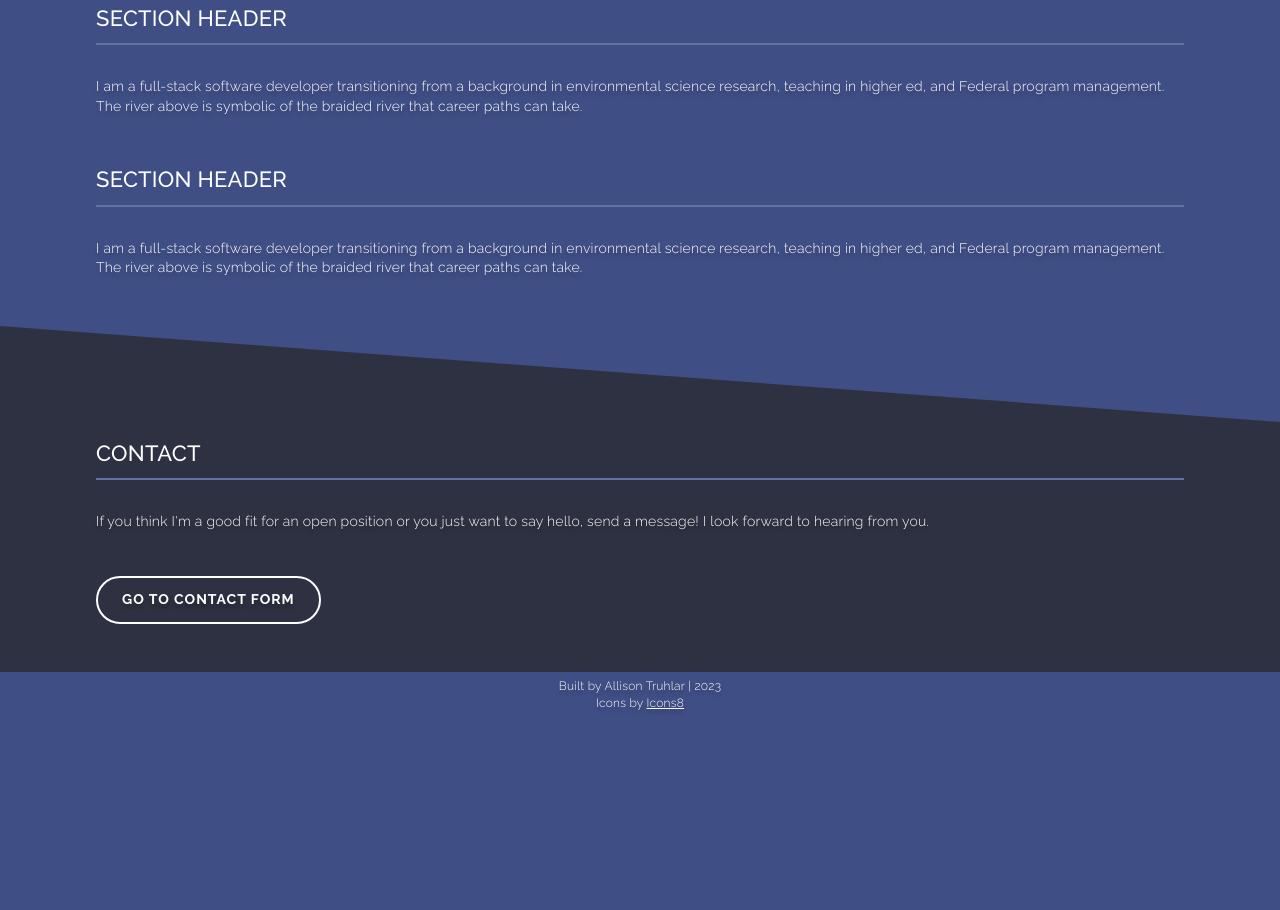
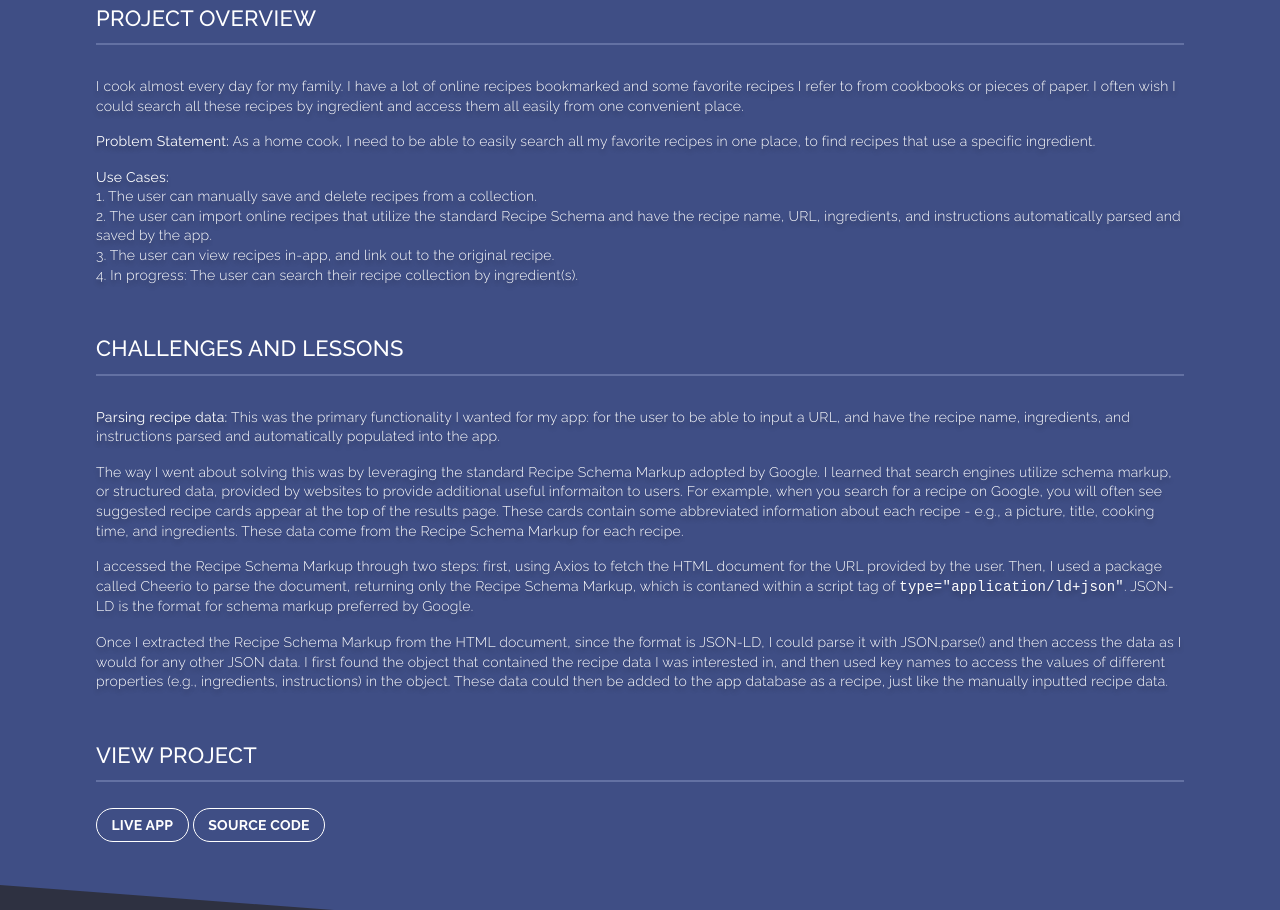
Before and after one commit to allison-truhlar/new-portfolio, a plain HTML site: page projects/recipe-keeper.html in a window 1280 px wide. Shown: the part 1230-2140 px from the top of the page. Before the commit the page ends 1948 px from the top, so only its background shows below. Drawn offline with Linux system fonts and the light colour scheme.

Commit message:
Adding content to recipe-keeper page; project page styling

```diff
--- a/css/main.css
+++ b/css/main.css
@@ -196,7 +196,7 @@ header .display-container{
   background: url("/assets/img/edited-river-pic.png");
   background-size: cover;
   background-repeat: no-repeat;
-  background-position: top;
+  background-position: 0% 75%;
   margin: 0;
 }
 
@@ -516,6 +516,10 @@ footer a{
   border-bottom: solid #6371A3 2px;
 }
 
+.project-section-content{
+  margin-bottom: 1rem;
+}
+
 .project-contact{
   background-color: #2E3141;
 }
--- a/projects/recipe-keeper.html
+++ b/projects/recipe-keeper.html
@@ -63,7 +63,7 @@
         <div class="display-container">
             <div class="hero-text">
                 <h1 class="heading-white-underline">Recipe Keeper</h1>
-                <p>Description of the recipe keeper app</p>
+                <p>My recipe keeper app allows the user to populate and save recipe cards by either providing a URL or manually inputting recipe information.</p>
             </div>
         </div>
         <svg xmlns="http://www.w3.org/2000/svg" viewBox="0 0 100 100" preserveAspectRatio="none">
@@ -77,17 +77,52 @@
             </div>
 
             <section>
-                <h2 class="project-section-header section-header">Section header</h2>
-                <p class="section-content">I am a full-stack software developer transitioning from a background in
-                    environmental science research, teaching in higher ed, and Federal program management. The river above
-                    is symbolic of the braided river that career paths can take.</p>
+                <h2 class="project-section-header section-header">Project Overview</h2>
+                <p class="project-section-content section-content">I cook almost every day for my family. I have a lot of online recipes bookmarked and some favorite recipes I refer to from cookbooks or pieces of paper. I often wish I could search all these recipes by ingredient and access them all easily from one convenient place.
+                </p>
+                <p class="project-section-content section-content">
+                    <strong>Problem Statement:</strong> As a home cook, I need to be able to easily search all my favorite recipes in one place, to find recipes that use a specific ingredient.
+
+                </p>
+                <p class="project-section-content section-content">
+                    <strong>Use Cases:</strong><br>
+                    1.	The user can manually save and delete recipes from a collection.<br>
+                    2.	The user can import online recipes that utilize the standard Recipe Schema and have the recipe name, URL, ingredients, and instructions automatically parsed and saved by the app.<br>
+                    3.	The user can view recipes in-app, and link out to the original recipe.<br>
+                    4.	In progress: The user can search their recipe collection by ingredient(s).
+                  </p>
             </section>
 
             <section>
-                <h2 class="project-section-header section-header">Section header</h2>
-                <p class="section-content">I am a full-stack software developer transitioning from a background in
-                    environmental science research, teaching in higher ed, and Federal program management. The river above
-                    is symbolic of the braided river that career paths can take.</p>
+                <h2 class="project-section-header section-header">Challenges and Lessons</h2>
+                <p class="project-section-content section-content">
+                    <strong>Parsing recipe data:</strong> This was the primary functionality I wanted for my app: for the user to be able to input a URL, and have the recipe name, ingredients, and instructions parsed and automatically populated into the app.
+                  </p>
+                  <p class="project-section-content section-content">
+                    The way I went about solving this was by leveraging the standard Recipe Schema Markup adopted by Google. I learned that search engines utilize schema markup, or structured data, provided by websites to provide additional useful informaiton to users. For example, when you search for a recipe on Google, you will often see suggested recipe cards appear at the top of the results page. These cards contain some abbreviated information about each recipe - e.g., a picture, title, cooking time, and ingredients. These data come from the Recipe Schema Markup for each recipe.
+                  </p>
+                  <p class="project-section-content section-content">
+                    I accessed the Recipe Schema Markup through two steps: first, using Axios to fetch the HTML document for the URL provided by the user. Then, I used a package called Cheerio to parse the document, returning only the Recipe Schema Markup, which is contaned within a script tag of <code>type="application/ld+json"</code>. JSON-LD is the format for schema markup preferred by Google.
+                  </p>
+                  <p class="project-section-content section-content">
+                    Once I extracted the Recipe Schema Markup from the HTML document, since the format is JSON-LD, I could parse it with JSON.parse() and then access the data as I would for any other JSON data. I first found the object that contained the recipe data I was interested in, and then used key names to access the values of different properties (e.g., ingredients, instructions) in the object. These data could then be added to the app database as a recipe, just like the manually inputted recipe data.
+                  </p>
+            </section>
+
+            <section>
+                <h2 class="project-section-header section-header">View Project</h2>
+              <a
+                href="https://recipe-keeper-app.netlify.app"
+                class="project-link"
+                target="_blank"
+                >Live App</a
+              >
+              <a
+                href="https://github.com/allison-truhlar/recipe-app"
+                class="project-link"
+                target="_blank"
+                >Source Code</a
+              >
             </section>
 
         </div>
```
